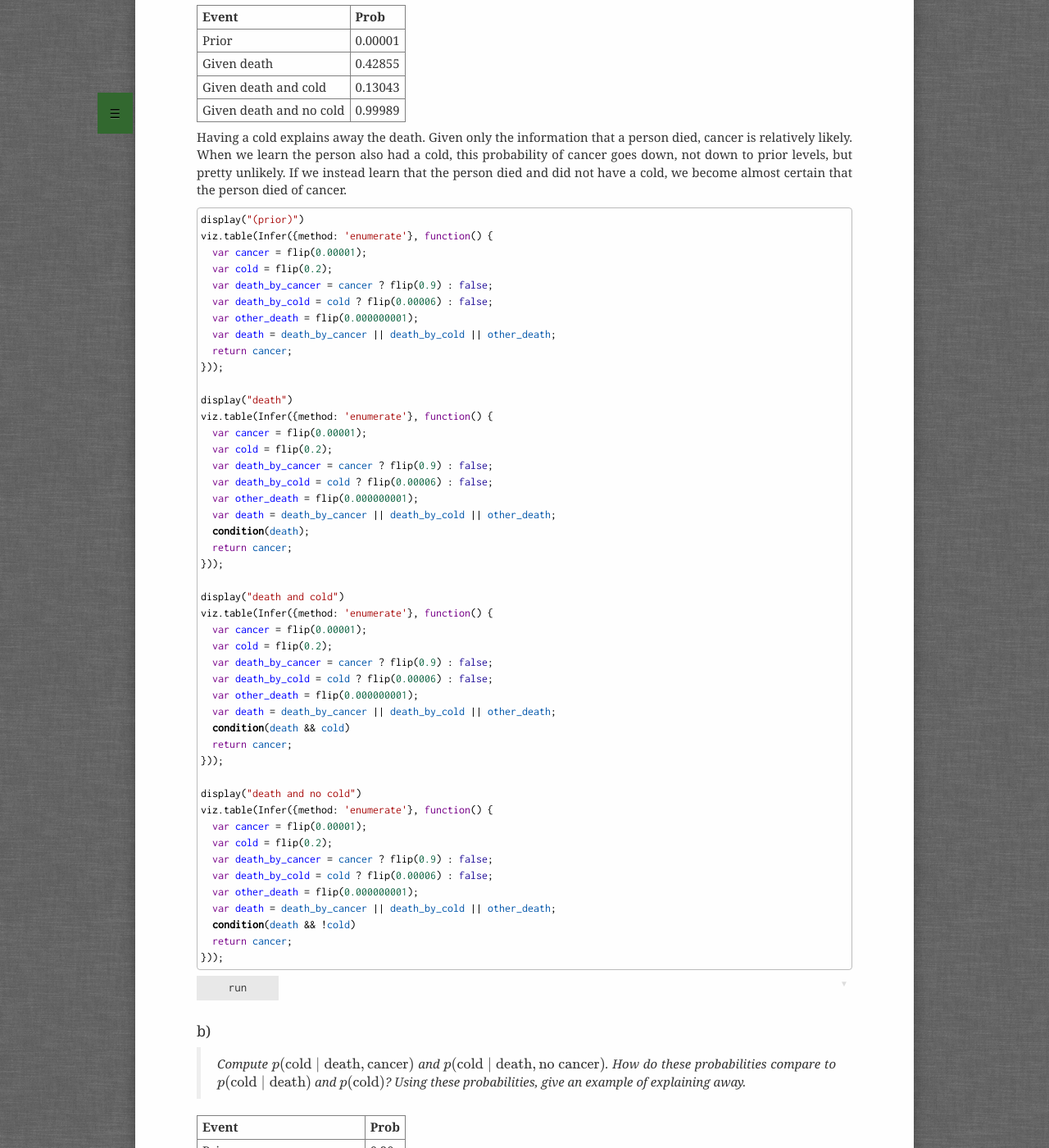
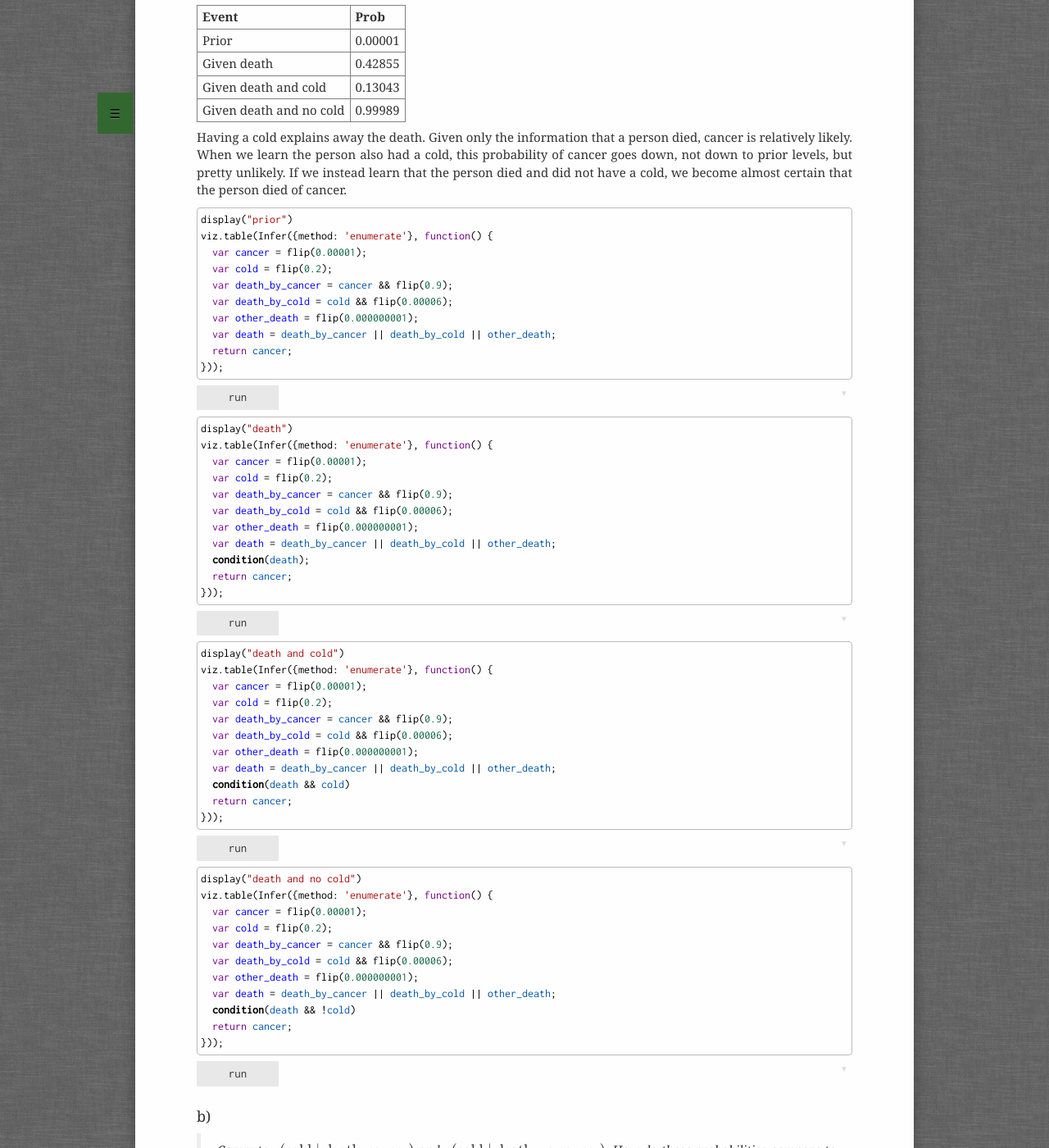
Before and after one commit to probmods/probmods2, a Jekyll site: the page built from solutions/conditional-dependence.md, in a window 1280 px wide and 1400 px high, scrolled down 792 px. Shown: the whole window at 82% size. Built offline with Jekyll 4.4.1, drawn with Linux system fonts in a browser that asks for light colours; formulas are drawn with MathJax 3; a script that is not in the unit is left out; some of the changed text lies outside the part shown.

Commit message:
Exercises on dependence and conditional dependence

```diff
--- a/solutions/conditional-dependence.md
+++ b/solutions/conditional-dependence.md
@@ -5,7 +5,11 @@
 
 ## Exercise 1: Epidemiology
 
-> Imagine that you are an epidemiologist and you are determining people's cause of death. In this simplified world, there are two main diseases, cancer and the common cold. People rarely have cancer, $$p( \text{cancer}) = 0.00001$$, but when they do have cancer, it is often fatal, $$p( \text{death} \mid \text{cancer} ) = 0.9$$. People are much more likely to have a common cold, $$p( \text{cold} ) = 0.2$$, but it is rarely fatal, $$p( \text{death} \mid \text{cold} ) = 0.00006$$. Very rarely, people also die of other causes $$p(\text{death} \mid \text{other}) = 0.000000001$$.
+> Imagine that you are an epidemiologist and you are determining people's cause of death.
+> In this simplified world, there are two main diseases, cancer and the common cold.
+> People rarely have cancer, $$p( \text{cancer}) = 0.00001$$, but when they do have cancer, it is often fatal, $$p( \text{death} \mid \text{cancer} ) = 0.9$$.
+> People are much more likely to have a common cold, $$p( \text{cold} ) = 0.2$$, but it is rarely fatal, $$p( \text{death} \mid \text{cold} ) = 0.00006$$.
+> Very rarely, people also die of other causes $$p(\text{death} \mid \text{other}) = 0.000000001$$.
 >
 > Write this model in WebPPL and use `Infer` to answer these questions (Be sure to include your code in your answer):
 
@@ -13,8 +17,8 @@
 viz.table(Infer({method: 'enumerate'}, function() {
   var cancer = flip(0.00001);
   var cold = flip(0.2);
-  var death_by_cancer = cancer ? flip(0.9) : false;
-  var death_by_cold = cold ? flip(0.00006) : false;
+  var death_by_cancer = cancer && flip(0.9);
+  var death_by_cold = cold && flip(0.00006);
   var other_death = flip(0.000000001);
   var death = death_by_cancer || death_by_cold || other_death;
   return {cancer: cancer, cold: cold, death: death};
@@ -23,7 +27,9 @@
 
 ### a)
 
-> Compute $$p( \text{cancer} \mid \text{death} , \text{cold} )$$ and $$p( \text{cancer} \mid \text{death} , \text{no cold} )$$. How do these probabilities compare to $$p( \text{cancer} \mid \text{death} )$$ and $$p( \text{cancer} )$$? Using these probabilities, give an example of explaining away.
+> Compute $$p( \text{cancer} \mid \text{death} , \text{cold} )$$ and $$p( \text{cancer} \mid \text{death} , \text{no cold} )$$.
+> How do these probabilities compare to $$p( \text{cancer} \mid \text{death} )$$ and $$p( \text{cancer} )$$?
+> Using these probabilities, give an example of explaining away.
 
 | Event                     | Prob |
 | ------------------------- | ---- |
@@ -39,47 +45,53 @@
 
 
 ~~~~
-display("(prior)")
+display("prior")
 viz.table(Infer({method: 'enumerate'}, function() {
   var cancer = flip(0.00001);
   var cold = flip(0.2);
-  var death_by_cancer = cancer ? flip(0.9) : false;
-  var death_by_cold = cold ? flip(0.00006) : false;
+  var death_by_cancer = cancer && flip(0.9);
+  var death_by_cold = cold && flip(0.00006);
   var other_death = flip(0.000000001);
   var death = death_by_cancer || death_by_cold || other_death;
   return cancer;
 }));
+~~~~
 
+~~~~
 display("death")
 viz.table(Infer({method: 'enumerate'}, function() {
   var cancer = flip(0.00001);
   var cold = flip(0.2);
-  var death_by_cancer = cancer ? flip(0.9) : false;
-  var death_by_cold = cold ? flip(0.00006) : false;
+  var death_by_cancer = cancer && flip(0.9);
+  var death_by_cold = cold && flip(0.00006);
   var other_death = flip(0.000000001);
   var death = death_by_cancer || death_by_cold || other_death;
   condition(death);
   return cancer;
 }));
+~~~~
 
+~~~~
 display("death and cold")
 viz.table(Infer({method: 'enumerate'}, function() {
   var cancer = flip(0.00001);
   var cold = flip(0.2);
-  var death_by_cancer = cancer ? flip(0.9) : false;
-  var death_by_cold = cold ? flip(0.00006) : false;
+  var death_by_cancer = cancer && flip(0.9);
+  var death_by_cold = cold && flip(0.00006);
   var other_death = flip(0.000000001);
   var death = death_by_cancer || death_by_cold || other_death;
   condition(death && cold)
   return cancer;
 }));
+~~~~
 
+~~~~
 display("death and no cold")
 viz.table(Infer({method: 'enumerate'}, function() {
   var cancer = flip(0.00001);
   var cold = flip(0.2);
-  var death_by_cancer = cancer ? flip(0.9) : false;
-  var death_by_cold = cold ? flip(0.00006) : false;
+  var death_by_cancer = cancer && flip(0.9);
+  var death_by_cold = cold && flip(0.00006);
   var other_death = flip(0.000000001);
   var death = death_by_cancer || death_by_cold || other_death;
   condition(death && !cold)
@@ -89,7 +101,9 @@
 
 ### b)
 
-> Compute $$p( \text{cold} \mid \text{death} , \text{cancer} )$$ and $$p( \text{cold} \mid \text{death} , \text{no cancer} )$$. How do these probabilities compare to $$p( \text{cold} \mid \text{death} )$$ and $$p( \text{cold} )$$? Using these probabilities, give an example of explaining away.
+> Compute $$p( \text{cold} \mid \text{death} , \text{cancer} )$$ and $$p( \text{cold} \mid \text{death} , \text{no cancer} )$$.
+> How do these probabilities compare to $$p( \text{cold} \mid \text{death} )$$ and $$p( \text{cold} )$$?
+> Using these probabilities, give an example of explaining away.
 
 | Event                     | Prob |
 | ------------------------- | ---- |
@@ -105,47 +119,53 @@
 
 
 ~~~~
-display("(prior)")
+display("prior")
 viz.table(Infer({method: 'enumerate'}, function() {
   var cancer = flip(0.00001);
   var cold = flip(0.2);
-  var death_by_cancer = cancer ? flip(0.9) : false;
-  var death_by_cold = cold ? flip(0.00006) : false;
+  var death_by_cancer = cancer && flip(0.9);
+  var death_by_cold = cold && flip(0.00006);
   var other_death = flip(0.000000001);
   var death = death_by_cancer || death_by_cold || other_death;
   return cold;
 }));
+~~~~
 
+~~~~
 display("death")
 viz.table(Infer({method: 'enumerate'}, function() {
   var cancer = flip(0.00001);
   var cold = flip(0.2);
-  var death_by_cancer = cancer ? flip(0.9) : false;
-  var death_by_cold = cold ? flip(0.00006) : false;
+  var death_by_cancer = cancer && flip(0.9);
+  var death_by_cold = cold && flip(0.00006);
   var other_death = flip(0.000000001);
   var death = death_by_cancer || death_by_cold || other_death;
   condition(death);
   return cold;
 }));
+~~~~
 
+~~~~
 display("death and cancer")
 viz.table(Infer({method: 'enumerate'}, function() {
   var cancer = flip(0.00001);
   var cold = flip(0.2);
-  var death_by_cancer = cancer ? flip(0.9) : false;
-  var death_by_cold = cold ? flip(0.00006) : false;
+  var death_by_cancer = cancer && flip(0.9);
+  var death_by_cold = cold && flip(0.00006);
   var other_death = flip(0.000000001);
   var death = death_by_cancer || death_by_cold || other_death;
   condition(death && cancer)
   return cold;
 }));
+~~~~
 
+~~~~
 display("death and no cancer")
 viz.table(Infer({method: 'enumerate'}, function() {
   var cancer = flip(0.00001);
   var cold = flip(0.2);
-  var death_by_cancer = cancer ? flip(0.9) : false;
-  var death_by_cold = cold ? flip(0.00006) : false;
+  var death_by_cancer = cancer && flip(0.9);
+  var death_by_cold = cold && flip(0.00006);
   var other_death = flip(0.000000001);
   var death = death_by_cancer || death_by_cold || other_death;
   condition(death && !cancer)
```
Also changed, not shown: exercises/conditional-dependence.md (+67 -5 lines), exercises/dependence.md (+21 -21 lines), solutions/dependence.md (+18 -18 lines).
